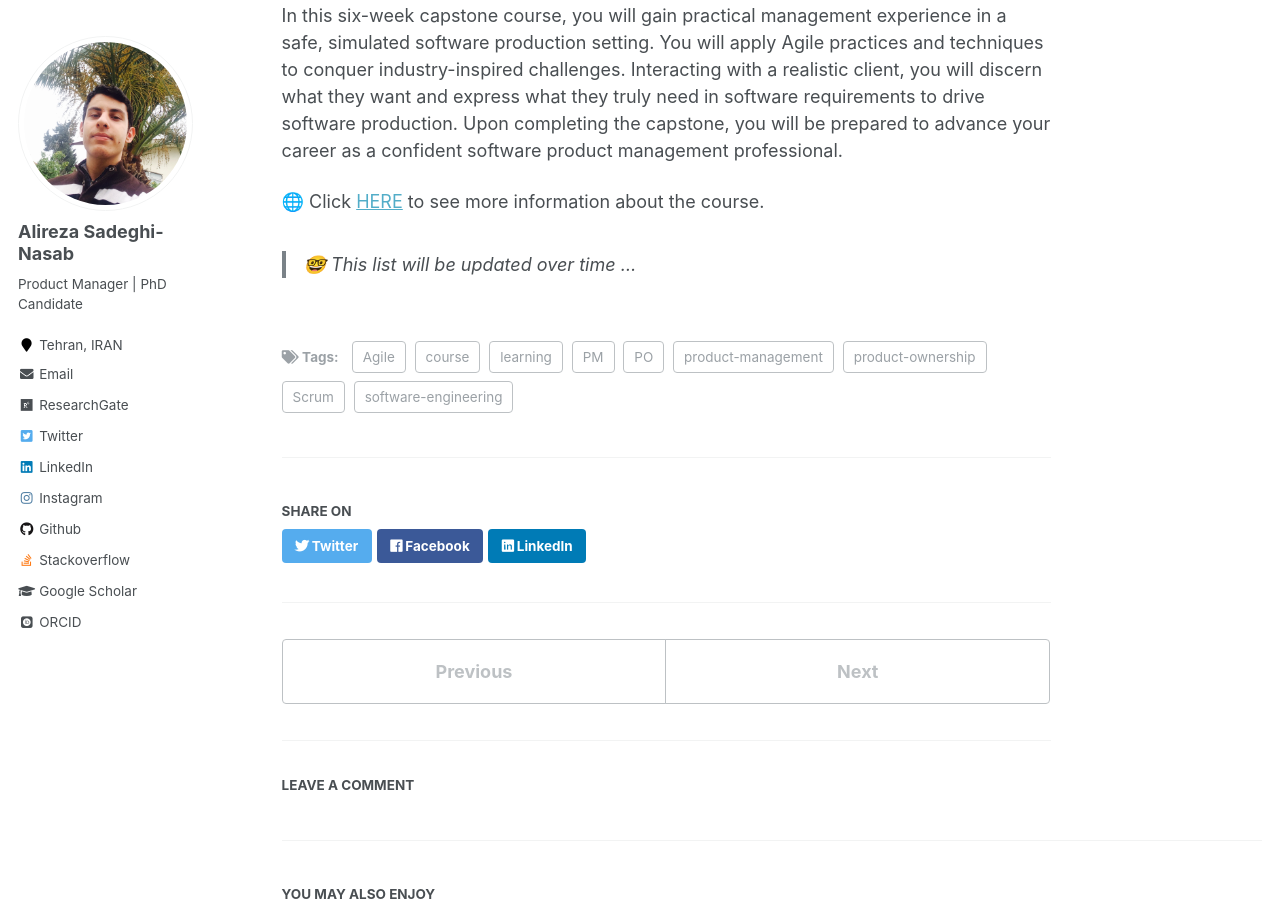
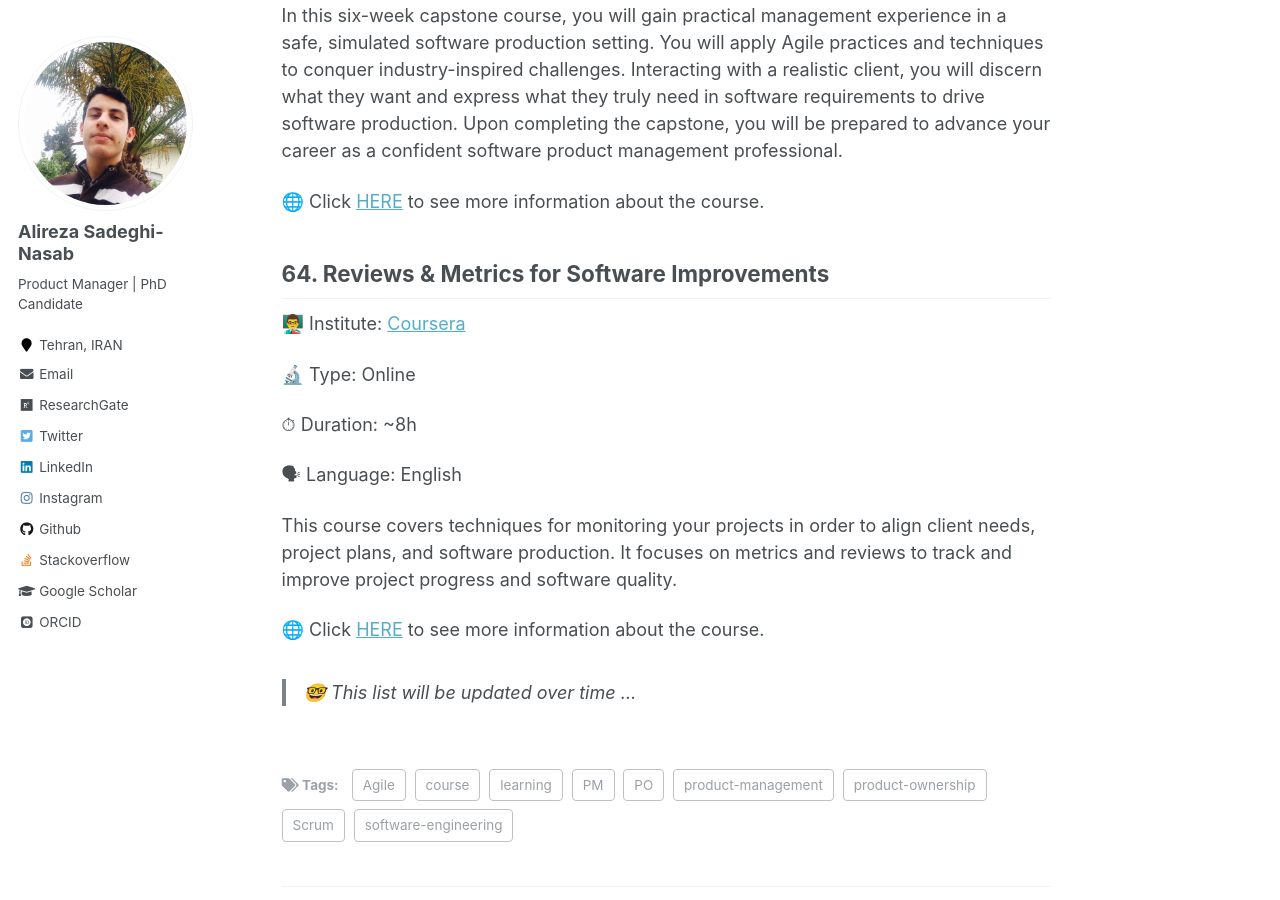
Before and after one commit to AlirezaSN/AlirezaSN.github.io, a Jekyll site: the page built from _posts/2023-03-25-blog-post-14.md, in a window 1280 px wide and 900 px high, scrolled down 46297 px. Built offline with Jekyll 4.4.1, drawn with Linux system fonts in a browser that asks for light colours; some web fonts are replaced; comment, search, counter and statistics services are not loaded.

Commit message:
add a new course

```diff
--- a/_posts/2023-03-25-blog-post-14.md
+++ b/_posts/2023-03-25-blog-post-14.md
@@ -1249,4 +1249,18 @@ In this six-week capstone course, you will gain practical management experience
 
 🌐 Click [HERE](https://www.coursera.org/learn/software-product-management-capstone) to see more information about the course.
 
+## 64. Reviews & Metrics for Software Improvements
+
+👨‍🏫 Institute: [Coursera](https://www.coursera.org/)
+
+🔬 Type: Online
+
+⏱ Duration: ~8h
+
+🗣 Language: English
+
+This course covers techniques for monitoring your projects in order to align client needs, project plans, and software production. It focuses on metrics and reviews to track and improve project progress and software quality.
+
+🌐 Click [HERE](https://www.coursera.org/learn/reviews-and-metrics-for-software-improvements) to see more information about the course.
+
 > 🤓 This list will be updated over time ...
```
